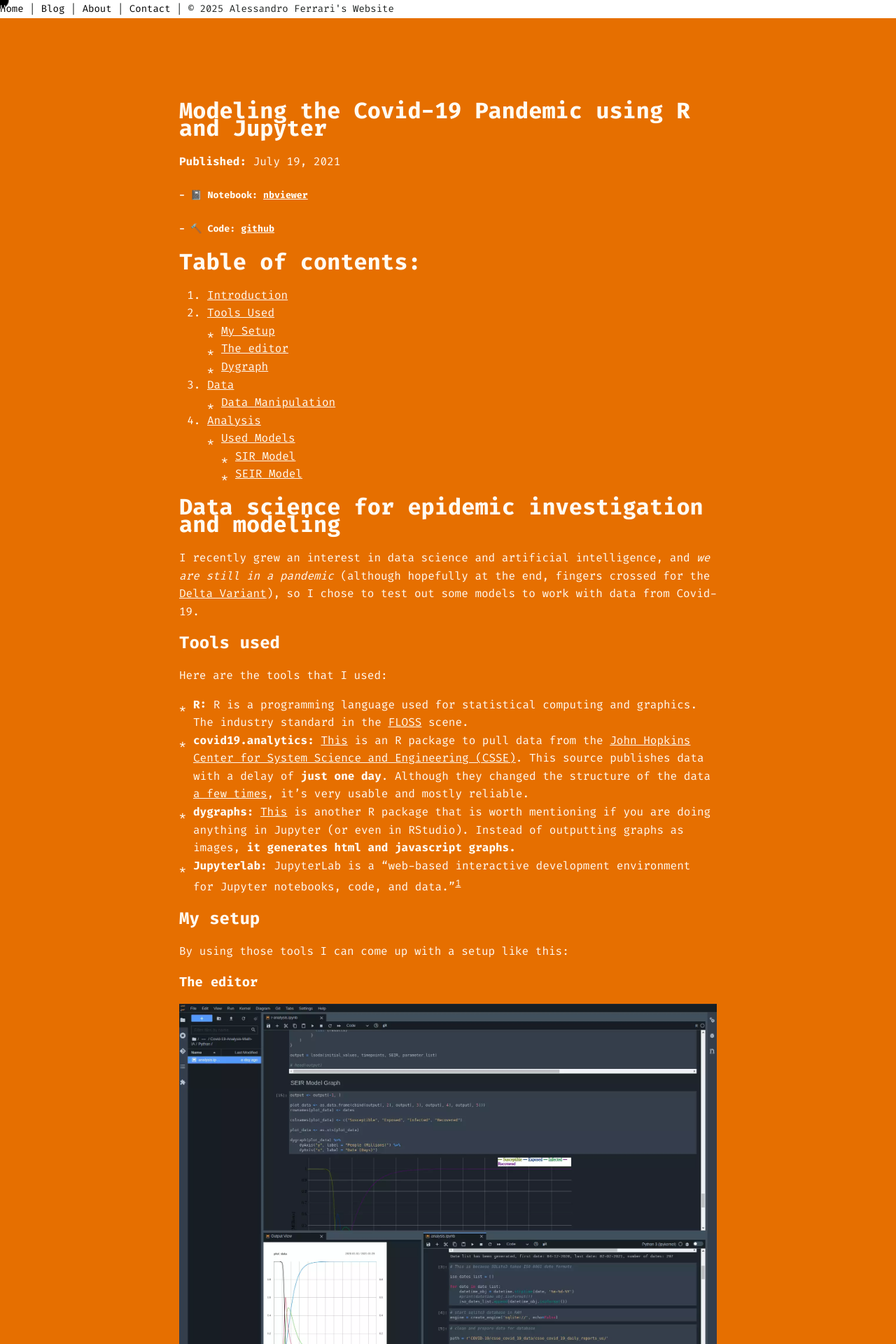
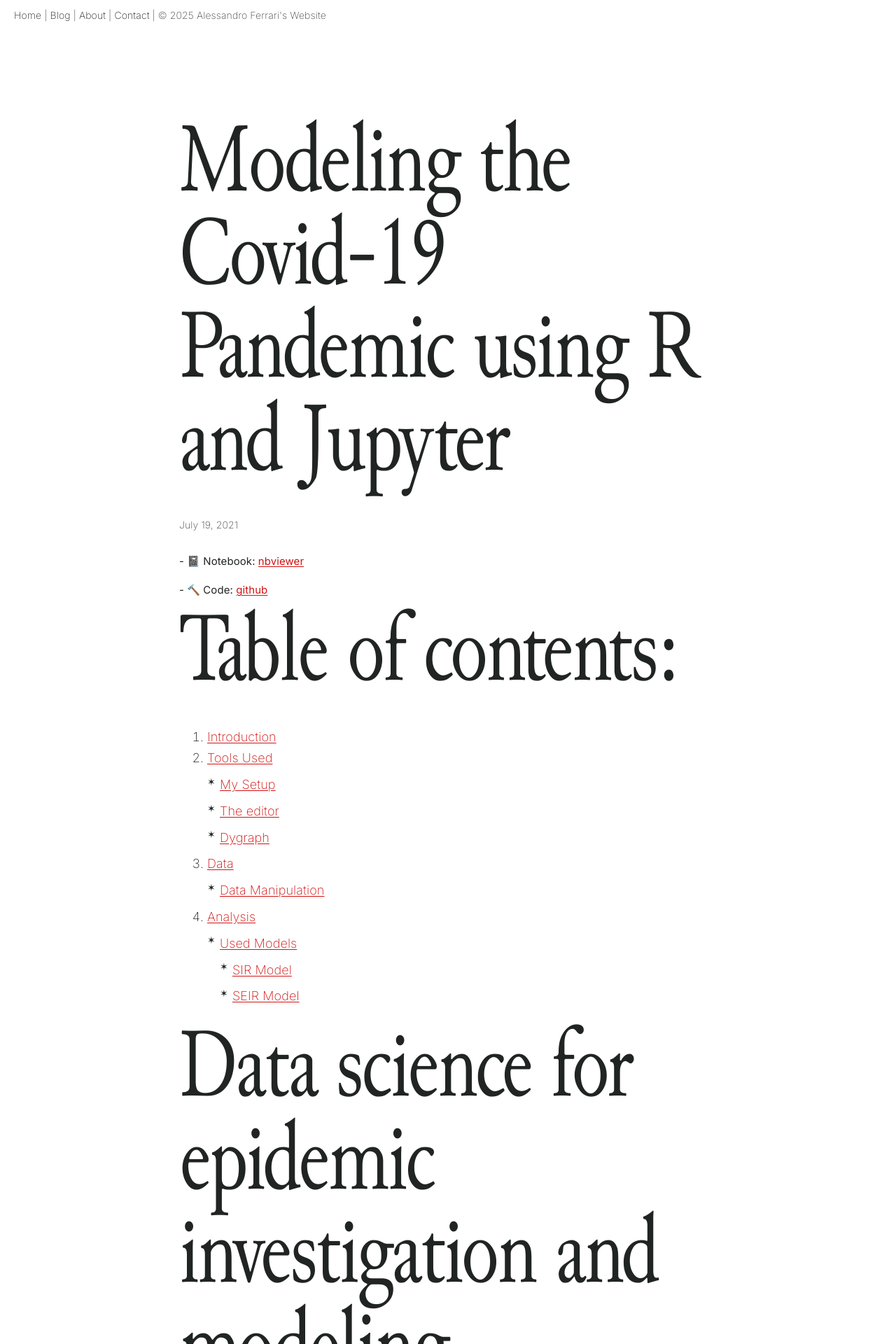
Before and after one commit to Ferryistaken/website, a Jekyll site: the page built from _posts/model-covid19-epidemic/2021-07-19-model-covid19-epidemic.md, in a window 1280 px wide. Shown: the top 1920 px of the page at 70% size. Built offline with Jekyll 4.4.1, drawn with Linux system fonts in a browser that asks for light colours.

Commit message:
changed style

```diff
--- a/_layouts/post.html
+++ b/_layouts/post.html
@@ -8,293 +8,225 @@
   {% endif %}
   <title>{{ page.title }} | {{ site.title }}</title>
 
-    <!-- Font and style links -->
+  <!-- Fonts & highlight.js base style -->
   <link rel="preconnect" href="https://fonts.googleapis.com">
   <link rel="preconnect" href="https://fonts.gstatic.com" crossorigin>
+  <!-- Inter (UltraLight 200) + 400/600 for emphasis -->
+  <link href="https://fonts.googleapis.com/css2?family=Inter:wght@200;400;600&display=swap" rel="stylesheet">
   <link href="https://fonts.googleapis.com/css2?family=Domine:wght@400..700&display=swap" rel="stylesheet">
   <link href="https://cdnjs.cloudflare.com/ajax/libs/highlight.js/11.7.0/styles/default.min.css" rel="stylesheet">
 
   <style>
+    /* Fira Code for code blocks */
     @import url('https://fonts.googleapis.com/css2?family=Fira+Code:wght@300..700&display=swap');
+
+    /* Local Junicode for the hero title */
     @font-face {
       font-family: "Junicode";
       src: url("../assets/Junicode-RegularCondensed.ttf");
+      font-weight: 400;
+      font-style: normal;
+      font-display: swap;
     }
 
-        /* General styles */
+    :root{
+      --bg:#ffffff;
+      --fg:#202423;
+      --muted:#424644;
+      --accent:#d01212;   /* red accent */
+      --rule:#e9e9e9;
+      --maxw:60ch;
+    }
+
+    /* Base */
     html, body {
       margin: 0;
       padding: 0;
-            background: #fff;
-            color: #202423;
-            font-family: 'Fira Code', monospace;
-            font-size: 16px;
-            line-height: 1.6em;
+      background: var(--bg);
+      color: var(--fg);
+      font-family: 'Inter', ui-sans-serif, system-ui, -apple-system, "Segoe UI", Roboto, "Helvetica Neue", Arial, "Noto Sans";
+      font-weight: 200;               /* Inter 200 */
+      letter-spacing: 0.006em;        /* tiny tracking for ultralight legibility */
+      font-size: 18px;                /* a little bigger */
+      line-height: 1.7;               /* more comfortable with 200 weight */
+      -webkit-font-smoothing: antialiased;
+      -moz-osx-font-smoothing: grayscale;
     }
 
-        a:link, a:visited {
-            color: inherit;
-            background-color: transparent;
+    strong, b { font-weight: 600; }
+    em { font-style: italic; color: var(--muted); }
+
+    a:link, a:visited{
+      color: var(--accent);
       text-decoration: underline;
+      text-underline-offset: 2px;
+    }
+    a:hover{ text-decoration-thickness: 2px; }
+
+    .asset-note{
+      position: fixed;
+      top: 28px;
+      right: 26px;
+      font-size: 14px;
+      color: var(--muted);
+      white-space: nowrap;
+      font-variant-ligatures: none;
+      z-index: 10;
+      font-weight: 400; /* slightly heavier than body for readability */
     }
 
-        ul {
-            list-style-type: none;
-            margin: 0;
-            padding: 0;
+    /* Container */
+    .content-container{
+      margin: 120px 80px 40px 80px;
+    }
+    @media (min-width:1200px){
+      .content-container{ max-width: 60%; margin: 120px auto 40px auto; }
+    }
+    @media (max-width:768px){
+      .content-container{ margin: 96px 16px 28px 16px; }
+    }
+    @media (max-width:480px){
+      .content-container{ margin: 88px 12px 22px 12px; }
     }
 
-        ul li {
-            padding-left: 20px;
-            position: relative;
+    /* Headings */
+    h1{
+      font-family: "Junicode","Domine",serif;
+      font-weight: 400;
+      letter-spacing: -0.02em;
+      line-height: .95;
+      margin: 0 0 .3em 0;
+      font-size: clamp(48px, 14vw, 140px); /* huge only for title */
+    }
+    /* Subheadings: Inter but heavier than body */
+    h2, h3, h4, h5, h6 {
+      font-family: 'Inter', ui-sans-serif, system-ui;
+      font-weight: 400;
+      color: var(--fg);
+      margin-top: 1.1em;
+      margin-bottom: .4em;
+    }
+    h2{ font-size: clamp(21px, 3.9vw, 29px); line-height: 1.2; }
+    h3{ font-size: clamp(19px, 3.3vw, 23px); line-height: 1.25; }
+    h4{ font-size: clamp(17px, 2.9vw, 19px); line-height: 1.3;  }
+
+    /* Subtext / ledes */
+    .lede, .subline{
+      color: var(--muted);
+      max-width: var(--maxw);
+      margin: .35rem 0;
+      font-weight: 300; /* a touch heavier than body for contrast */
+    }
+    .subline strong, .lede strong{ color: var(--fg); font-weight: 600; }
+    .accent{ color: var(--accent); font-weight: 600; }
+
+    /* Nav & footer */
+    .page-links, footer{
+      font-size: 14px;
+      color: var(--muted);
+      font-weight: 300;
+    }
+    .page-links a, footer a{ color: var(--fg); text-decoration: none; }
+    .page-links{ background: var(--bg); padding:10px 20px; }
+    footer{ background: var(--bg); padding: 24px 0; border-top:1px solid var(--rule); }
+
+    .post-meta{
+      color: var(--muted);
+      margin: 6px 0 28px 0;
+      font-size: 14px;
+      font-weight: 300;
     }
 
-        ul li::before {
-            content: '*';
+    /* Lists (star bullets) */
+    ul{ list-style: none; margin: 0; padding: 0; }
+    ul li{
+      position: relative;
+      padding-left: 18px;
+      margin: .4rem 0;
+    }
+    ul li::before{
+      content: '✶';
       position: absolute;
-            left: 0;
-            top: 6px;
+      left: 0; top: 0.2rem;
+      color: var(--fg);
+      font-size: 14px;
+      line-height: 1;
+      font-weight: 400;
     }
 
-        /* Inverted cursor styles */
-        #invertedcursor {
-            position: absolute;
-            width: 25px;
-            height: 25px;
-            background: #fff;
-            border-radius: 50%;
-            top: var(--y, 0);
-            left: var(--x, 0);
-            transform: translate(-50%, -50%);
-            z-index: 2;
-            mix-blend-mode: difference;
-            transition: transform .2s;
-            pointer-events: none;
+    /* Images: centered & responsive */
+    .content-container img,
+    .content-container figure img {
+      display: block;
+      max-width: 100%;
+      height: auto;
+      margin: 12px auto;
+    }
+    @media (min-width:1200px){
+      .content-container img{ max-width: 740px; } /* cap large images */
     }
 
-        /* Code block styling */
-        pre {
-            background: #2d2d2d;
-            padding: 15px;
-            border-radius: 5px;
+    /* Code: light, subtle, “normal” */
+    pre{
+      background: #f6f8fa;
+      color: #24292e;
+      padding: 12px 14px;
+      border-radius: 6px;
+      border: 1px solid #e5e7eb;
       overflow-x: auto;
+      box-shadow: none;
+      font-weight: 400; /* keep code legible */
+      font-size: 0.97rem;
     }
-
-        code {
-            font-family: 'Fira Code', monospace;
-            color: #f8f8f2;
+    code{ font-family: 'Fira Code', monospace; }
+    :not(pre) > code{
+      background: #f6f8fa;
+      border: 1px solid #e5e7eb;
+      border-radius: 4px;
+      padding: 0.1em 0.35em;
+      color: #24292e;
+      font-weight: 400;
     }
-
-        /* Syntax highlighting */
-        /*!
-          Theme: a11y-dark
-          Author: @ericwbailey
-          Maintainer: @ericwbailey
-
-          Based on the Tomorrow Night Eighties theme: https://github.com/isagalaev/highlight.js/blob/master/src/styles/tomorrow-night-eighties.css
-        */
-
-        .hljs {
-            background: #2b2b2b;
-            color: #f8f8f2;
-        }
-
-        /* Comment */
-        .hljs-comment,
-        .hljs-quote {
-            color: #d4d0ab;
-        }
-
-        /* Red */
-        .hljs-variable,
-        .hljs-template-variable,
-        .hljs-tag,
-        .hljs-name,
-        .hljs-selector-id,
-        .hljs-selector-class,
-        .hljs-regexp,
-        .hljs-deletion {
-            color: #ffa07a;
-        }
-
-        /* Orange */
-        .hljs-number,
-        .hljs-built_in,
-        .hljs-literal,
-        .hljs-type,
-        .hljs-params,
-        .hljs-meta,
-        .hljs-link {
-            color: #f5ab35;
-        }
-
-        /* Yellow */
-        .hljs-attribute {
-            color: #ffd700;
-        }
-
-        /* Green */
-        .hljs-string,
-        .hljs-symbol,
-        .hljs-bullet,
-        .hljs-addition {
-            color: #abe338;
-        }
-
-        /* Blue */
-        .hljs-title,
-        .hljs-section {
-            color: #00e0e0;
-        }
-
-        /* Purple */
-        .hljs-keyword,
-        .hljs-selector-tag {
-            color: #dcc6e0;
-        }
-
-        .hljs-emphasis {
-            font-style: italic;
-        }
-
-        .hljs-strong {
-            font-weight: bold;
-        }
-
-        @media screen and (-ms-high-contrast: active) {
-            .hljs-addition,
-            .hljs-attribute,
-            .hljs-built_in,
-            .hljs-bullet,
-            .hljs-comment,
-            .hljs-link,
-            .hljs-literal,
-            .hljs-meta,
-            .hljs-number,
-            .hljs-params,
-            .hljs-string,
-            .hljs-symbol,
-            .hljs-type,
-            .hljs-quote {
-                color: highlight;
-            }
-
-            .hljs-keyword,
-            .hljs-selector-tag {
-                font-weight: bold;
-            }
-        }
-
-        /* Header and Footer */
-        .page-links, footer {
-            font-size: 14px;
-            text-align: left;
-        }
-
-        .page-links {
-            background: #fff;
-            color: #202423;
-        }
-
-        footer {
-            background: #fff;
-            color: #000;
-        }
-
-        .page-links a,
-        footer a,
-        .page-links a:visited,
-        footer a:visited {
-            color: #000;
-            text-decoration: none;
-        }
-
-        .page-links span, footer span {
-            margin: 0 10px;
-        }
-
-        /* Content Styling */
-        .content-container {
-            margin: 120px 80px 20px 80px;
-        }
-
-        /* Ensure images are responsive */
-        img {
-            max-width: 100%;
-            height: auto;
-            display: block;
-            margin: 0 auto;
-        }
-
-        /* Limit width on large screens */
-        @media (min-width: 1200px) {
-            .content-container {
-                max-width: 60%;
-                margin: 120px auto 20px auto;
-            }
-        }
-
-        /* Responsive styles */
-        @media (max-width: 768px) {
-            .content-container {
-                margin: 120px 15px 20px 15px;
-                font-size: 18px;
-            }
-
-            h1 {
-                font-size: 2.2em; /* Slightly smaller for mobile */
-            }
-
-            .page-links, footer {
-                text-align: center;
-            }
-        }
-
-        @media (max-width: 480px) {
-            .content-container {
-                margin: 100px 10px 15px 10px;
-                font-size: 16px;
-            }
-
-            h1 {
-                font-size: 2em;
-            }
-        }
+    /* Let highlight.js stylesheet handle token colors, inherit pre bg */
+    .hljs{ background: transparent; color: inherit; }
   </style>
 </head>
 <body>
-    <div id="invertedcursor"></div>
-    {% include setcolors.html %}
+  <!-- Fixed decorations -->
+  {% if page.asset_note or site.asset_note %}
+    <div class="asset-note">+ {{ page.asset_note | default: site.asset_note }}</div>
+  {% endif %}
 
-    <!-- Header with navigation links -->
+  <!-- Removed color randomizer -->
+  <!-- {% include setcolors.html %} -->
+
+  <!-- Header nav -->
   <div class="page-links">
     <a href="{{ site.url }}">Home</a> | <a href="{{ site.url }}/blog">Blog</a> | <a href="{{ site.url }}/about">About</a> | <a href="{{ site.url }}/contact">Contact</a> | © {{ "now" | date: "%Y" }} {{ site.title }}
   </div>
 
-    <!-- Main content for posts -->
+  <!-- Main content -->
   <div class="content-container">
     <h1>{{ page.title }}</h1>
-        <p><strong>Published:</strong> {{ page.date | date: "%B %d, %Y" }}</p>
+    <div class="post-meta">{{ page.date | date: "%B %d, %Y" }}</div>
+
+    {% if page.lede %}<p class="lede">{{ page.lede }}</p>{% endif %}
+    {% if page.subline %}<p class="subline">{{ page.subline }}</p>{% endif %}
+
     <div>
       {{ content }}
     </div>
   </div>
 
-    <!-- Footer with the same navigation links -->
+  <!-- Footer -->
   <footer>
+    <div class="content-container" style="margin-top:0;">
       <a href="{{ site.url }}">Home</a> | <a href="{{ site.url }}/blog">Blog</a> | <a href="{{ site.url }}/about">About</a> | <a href="{{ site.url }}/contact">Contact</a> | © {{ "now" | date: "%Y" }} {{ site.title }}
+    </div>
   </footer>
 
-    <!-- Custom scripts -->
+  <!-- Scripts -->
   <script src="https://cdnjs.cloudflare.com/ajax/libs/highlight.js/11.7.0/highlight.min.js"></script>
-    <script>
-        hljs.highlightAll();
-
-        // Custom cursor script
-        document.addEventListener('mousemove', function(e) {
-            document.documentElement.style.setProperty('--x', (e.clientX + window.scrollX) + 'px');
-            document.documentElement.style.setProperty('--y', (e.clientY + window.scrollY) + 'px');
-        });
-    </script>
+  <script>hljs.highlightAll();</script>
 </body>
 </html>
```
Lines whose indentation alone changed are shown as unchanged.
